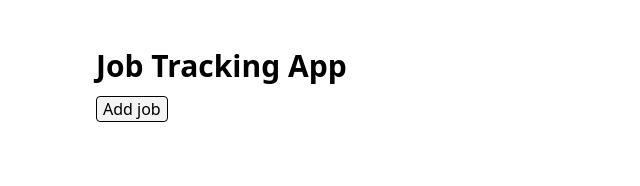
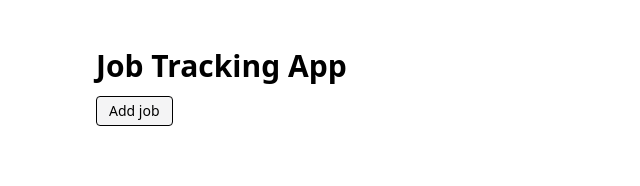
Before and after one commit to sjinno/job-tracking-app, a React (Vite) app: page / in a window 1280 px wide. Shown: the top 186 px of the page, without its empty margins (0-640 px from the left). Built offline with nearby package versions, Linux system fonts and the light colour scheme.

Commit message:
style: update `Button` component styles

```diff
--- a/src/components/button.tsx
+++ b/src/components/button.tsx
@@ -18,7 +18,10 @@ export function Button({
 }: Props) {
   return (
     <button
-      className={cn('border rounded bg-zinc-100 px-1.5', className)}
+      className={cn(
+        'border rounded bg-zinc-100 px-3 py-1 text-sm font-medium',
+        className
+      )}
       onClick={onClick}
       type={type}
     >
```
